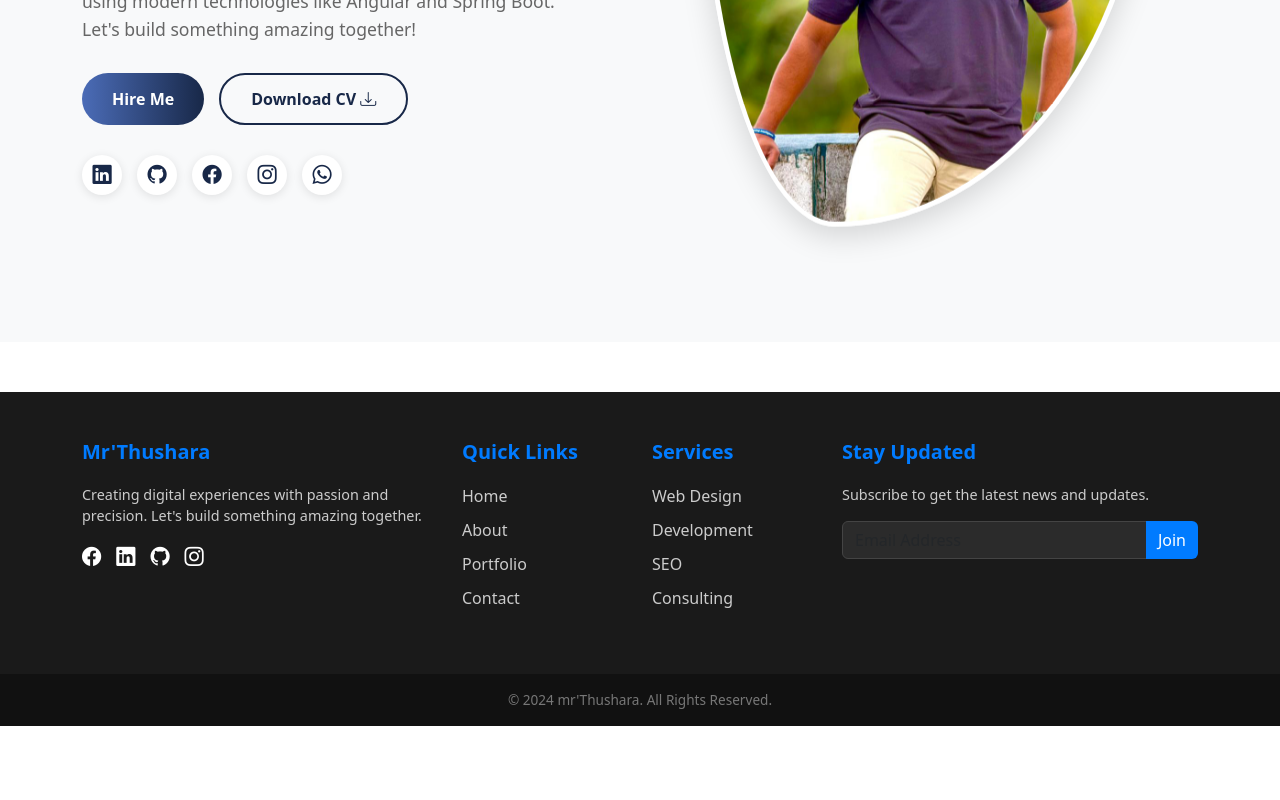
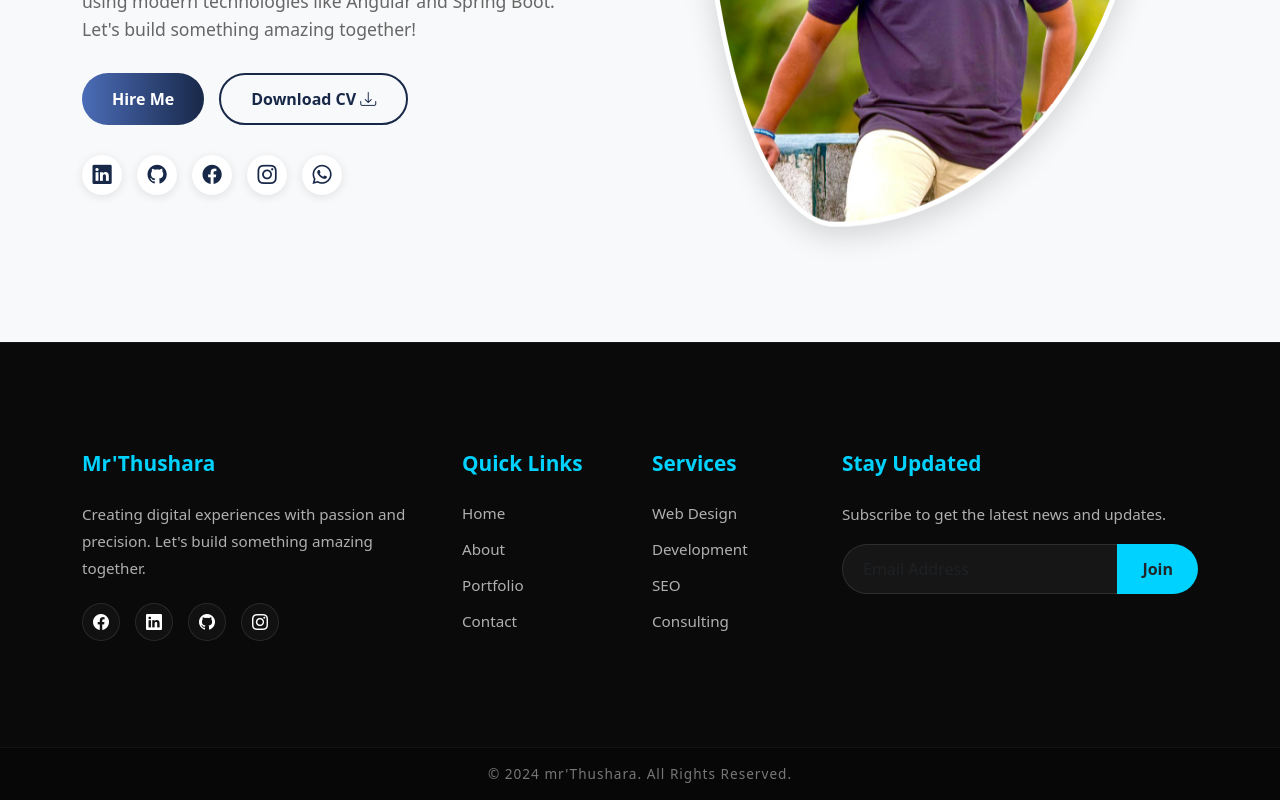
Before and after one commit to Thushara1020/my-angular-app, an Angular app: page / in a window 1280 px wide. Shown: the part 505-1305 px from the top of the page. Before the commit the page ends 1231 px from the top, so only its background shows below. Built offline with nearby package versions, Linux system fonts and the light colour scheme.

Commit message:
style: enhance footer UI with dark theme and interactive animations

```diff
--- a/src/app/component/footer/footer.component.css
+++ b/src/app/component/footer/footer.component.css
@@ -1,68 +1,104 @@
+/* Main Footer Styling */
 .custom-footer {
-  background-color: #1a1a1a; /* Navbar ekata match wena dark color ekak */
+  background: #0a0a0a; /* Navbar ekata match wana dark theme eka */
   color: #ffffff;
-  margin-top: 50px;
+  position: relative;
+  padding-top: 60px;
+  border-top: 1px solid rgba(255, 255, 255, 0.05);
 }
 
+/* Headings */
 .footer-heading {
+  font-size: 1.3rem;
   font-weight: 700;
-  margin-bottom: 20px;
-  color: #007bff; /* Primary color eka */
+  margin-bottom: 25px;
+  position: relative;
+  color: #00d2ff; /* Theme color */
 }
 
+/* Footer Text */
 .footer-text {
-  font-size: 0.9rem;
-  color: #cccccc;
+  color: #b0b0b0;
+  line-height: 1.8;
+  font-size: 0.95rem;
 }
 
+/* Quick Links Styling */
 .footer-links li {
-  margin-bottom: 10px;
+  margin-bottom: 12px;
 }
 
 .footer-links a {
-  color: #cccccc;
+  color: #b0b0b0;
   text-decoration: none;
-  transition: 0.3s;
+  transition: 0.3s all ease;
+  font-size: 0.95rem;
+  display: inline-block;
 }
 
 .footer-links a:hover {
-  color: #007bff;
-  padding-left: 5px;
+  color: #00d2ff;
+  transform: translateX(8px); /* Mouse eka thibbama poddak dakunata yanawa */
 }
 
-.social-links a {
-  font-size: 1.2rem;
-  color: #ffffff;
-  margin-right: 15px;
-  transition: 0.3s;
+/* Footer Social Icons */
+.custom-footer .social-links {
+  display: flex;
+  gap: 15px;
+  margin-top: 20px;
 }
 
-.social-links a:hover {
-  color: #007bff;
+.custom-footer .social-links a {
+  width: 38px;
+  height: 38px;
+  background: rgba(255, 255, 255, 0.03);
+  border: 1px solid rgba(255, 255, 255, 0.1);
+  display: flex;
+  align-items: center;
+  justify-content: center;
+  border-radius: 50%;
+  color: #fff;
+  transition: 0.4s;
 }
 
+.custom-footer .social-links a:hover {
+  background: #00d2ff;
+  color: #000;
+  border-color: #00d2ff;
+  transform: translateY(-5px) rotate(360deg); /* Full rotate ekak ekka uda yanawa */
+}
+
+/* Subscription Input Area */
 .footer-input {
-  background: #2b2b2b;
-  border: 1px solid #444;
-  color: white;
+  background: rgba(255, 255, 255, 0.05) !important;
+  border: 1px solid rgba(255, 255, 255, 0.1) !important;
+  color: #fff !important;
+  border-radius: 25px 0 0 25px !important;
+  padding: 12px 20px;
 }
 
 .footer-input:focus {
-  background: #333;
-  color: white;
-  border-color: #007bff;
-  box-shadow: none;
+  border-color: #00d2ff !important;
+  box-shadow: none !important;
 }
 
+.custom-footer .btn-search {
+  border-radius: 0 25px 25px 0 !important;
+  padding: 0 25px;
+  background: #00d2ff;
+  font-weight: 600;
+  border: none;
+}
+
+/* Footer Bottom Bar */
 .footer-bottom {
-  background-color: #111111;
+  background: rgba(0, 0, 0, 0.3);
+  border-top: 1px solid rgba(255, 255, 255, 0.05);
+  margin-top: 50px;
   font-size: 0.85rem;
   color: #777;
 }
 
-/* Navbar eke tiyena btn-search class ekama use kala */
-.btn-search {
-  background-color: #007bff;
-  color: white;
-  border: none;
+.footer-bottom p {
+  letter-spacing: 1px;
 }
```
